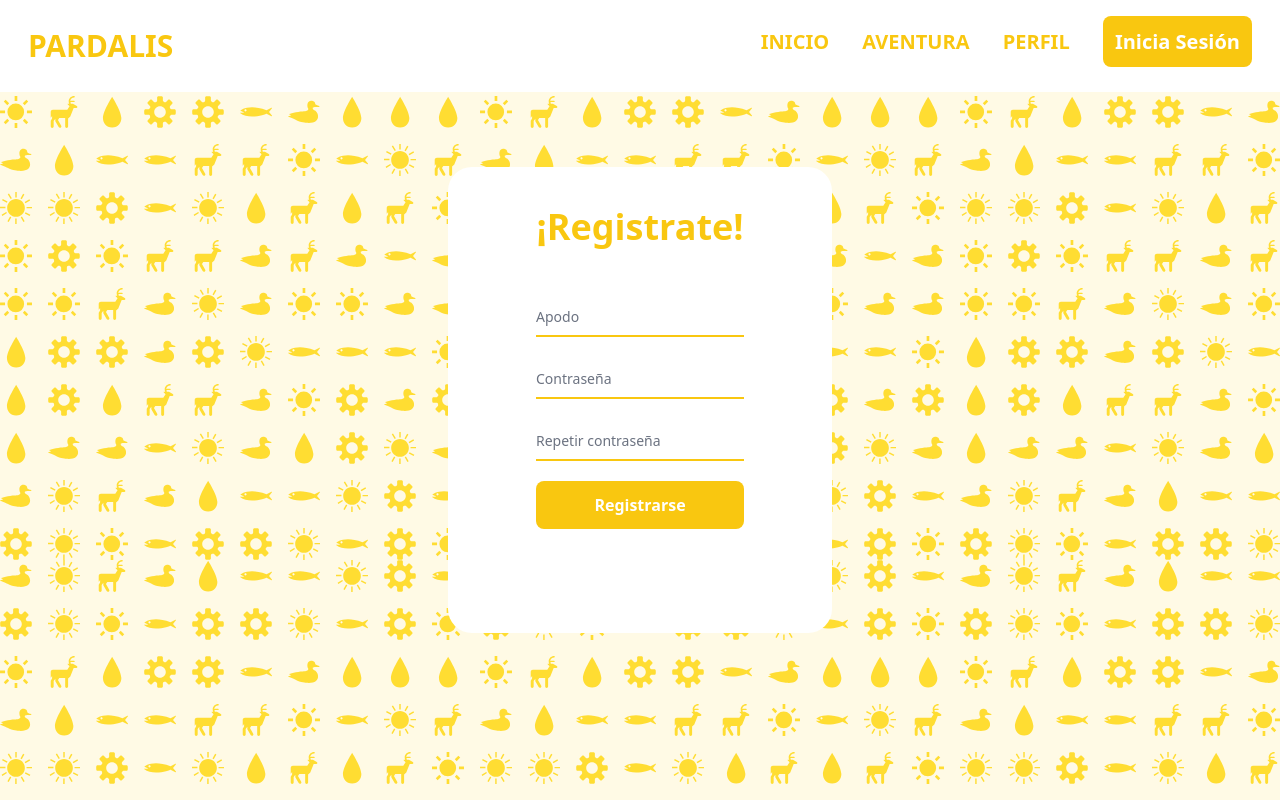
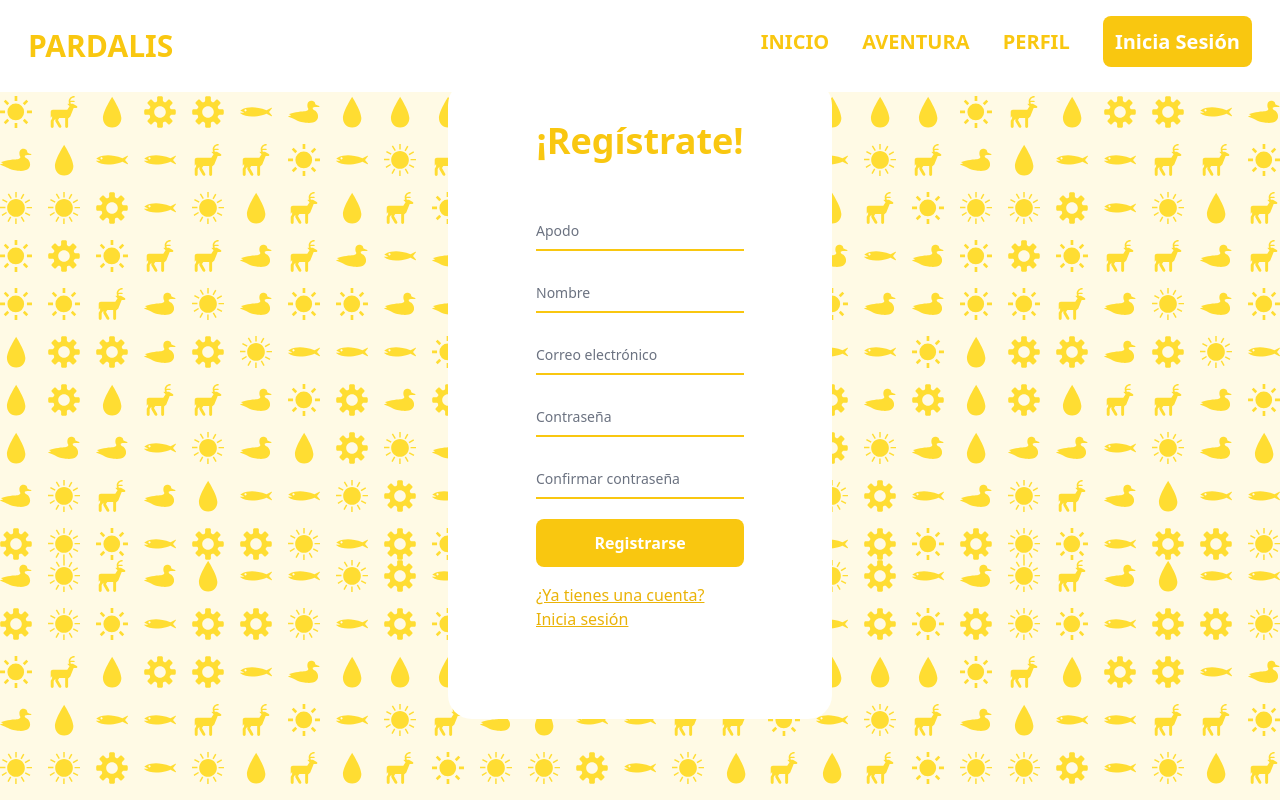
Before and after one commit to PardalisEdu/PardalisWebSite, a SvelteKit app: page /register in a window 1280 px wide. Built offline with nearby package versions, Linux system fonts and the light colour scheme.

Commit message:
[Feature] Se hizo que funcionara el registro

```diff
--- a/src/routes/register/+page.svelte
+++ b/src/routes/register/+page.svelte
@@ -1,35 +1,52 @@
 <script>
     import NavBar from '$components/NavBar.svelte';
+    import {register} from '$lib/api/auth';
+    import {goto} from '$app/navigation';
 
     let formData = {
         apodo: '',
-        password: '',
-        confirmPassword: ''
+        nombre: '',
+        correo: '',
+        contrasenna: '',
+        confirmarContrasenna: ''
     };
 
+    let error = '';
+    let loading = false;
     let passwordError = false;
 
-    // Función para validar las contraseñas
+    // Validar coincidencia de contraseñas
     $: {
-        if (formData.confirmPassword) {
-            passwordError = formData.password !== formData.confirmPassword;
+        if (formData.confirmarContrasenna) {
+            passwordError = formData.contrasenna !== formData.confirmarContrasenna;
         }
     }
 
-    /**
-     * Función para manejar la lógica del formulario
-     * @param {any} event
-     */
-    function handleSubmit(event) {
+    async function handleSubmit(event) {
         event.preventDefault();
+        error = '';
+        loading = true;
 
-        if (formData.password !== formData.confirmPassword) {
-            passwordError = true;
+        // Validar que las contraseñas coincidan
+        if (formData.contrasenna !== formData.confirmarContrasenna) {
+            error = 'Las contraseñas no coinciden';
+            loading = false;
+            return;
         }
 
-        // TODO: añadir lógica del formulario
+        try {
+            // Excluir confirmarContrasenna del objeto que se envía
+            const {confirmarContrasenna, ...registerData} = formData;
+            await register(registerData);
+
+            // Redirigir al login después de un registro exitoso
+            await goto('/login');
+        } catch (err) {
+            error = err.message;
+        } finally {
+            loading = false;
+        }
     }
-
 </script>
 
 <NavBar/>
@@ -37,39 +54,104 @@
 <main class="h-screen config grid place-content-center">
     <div class="bg-white rounded-3xl p-10 w-[30vw] h-auto">
         <div>
-            <p class="text-4xl font-bold text-center text-[#f9c710]">¡Registrate!</p>
+            <p class="text-4xl font-bold text-center text-[#f9c710]">¡Regístrate!</p>
 
             <form class="p-12" on:submit={handleSubmit}>
+                {#if error}
+                    <div class="bg-red-100 border border-red-400 text-red-700 px-4 py-3 rounded relative mb-4"
+                         role="alert">
+                        <span class="block sm:inline">{error}</span>
+                    </div>
+                {/if}
+
                 <div>
                     <div class="relative z-0 w-full mb-5 group">
-                        <input type="text" name="apodo" id="floating_apodo"
-                               class="block py-2.5 px-0 w-full text-sm text-gray-900 bg-transparent border-b-2 border-[#f9c710] focus:outline-none focus:ring-0 focus:border-[#f9c710] peer"
-                               placeholder=" " required
-                               autocomplete="off" bind:value={formData.apodo}/>
-                        <label for="floating_apodo"
-                               class="absolute text-sm text-gray-500 duration-300 transform -translate-y-6 scale-75 top-3 -z-10 origin-[0] peer-focus:text-[#f9c710] peer-placeholder-shown:scale-100 peer-placeholder-shown:translate-y-0 peer-focus:scale-75 peer-focus:-translate-y-6">
+                        <input
+                                type="text"
+                                id="floating_apodo"
+                                class="block py-2.5 px-0 w-full text-sm text-gray-900 bg-transparent border-b-2 border-[#f9c710] focus:outline-none focus:ring-0 focus:border-[#f9c710] peer"
+                                placeholder=" "
+                                required
+                                bind:value={formData.apodo}
+                                autocomplete="username"
+                        />
+                        <label
+                                for="floating_apodo"
+                                class="absolute text-sm text-gray-500 duration-300 transform -translate-y-6 scale-75 top-3 -z-10 origin-[0] peer-focus:text-[#f9c710] peer-placeholder-shown:scale-100 peer-placeholder-shown:translate-y-0 peer-focus:scale-75 peer-focus:-translate-y-6"
+                        >
                             Apodo
                         </label>
                     </div>
 
                     <div class="relative z-0 w-full mb-5 group">
-                        <input type="password" name="password" id="floating_contrasenna"
-                               class="block py-2.5 px-0 w-full text-sm text-gray-900 bg-transparent border-b-2 border-[#f9c710] focus:outline-none focus:ring-0 focus:border-[#f9c710] peer"
-                               placeholder=" " required bind:value={formData.password}/>
-                        <label for="floating_contrasenna"
-                               class="absolute text-sm text-gray-500 duration-300 transform -translate-y-6 scale-75 top-3 -z-10 origin-[0] peer-focus:text-[#f9c710] peer-placeholder-shown:scale-100 peer-placeholder-shown:translate-y-0 peer-focus:scale-75 peer-focus:-translate-y-6">
+                        <input
+                                type="text"
+                                id="floating_nombre"
+                                class="block py-2.5 px-0 w-full text-sm text-gray-900 bg-transparent border-b-2 border-[#f9c710] focus:outline-none focus:ring-0 focus:border-[#f9c710] peer"
+                                placeholder=" "
+                                required
+                                bind:value={formData.nombre}
+                                autocomplete="name"
+                        />
+                        <label
+                                for="floating_nombre"
+                                class="absolute text-sm text-gray-500 duration-300 transform -translate-y-6 scale-75 top-3 -z-10 origin-[0] peer-focus:text-[#f9c710] peer-placeholder-shown:scale-100 peer-placeholder-shown:translate-y-0 peer-focus:scale-75 peer-focus:-translate-y-6"
+                        >
+                            Nombre
+                        </label>
+                    </div>
+
+                    <div class="relative z-0 w-full mb-5 group">
+                        <input
+                                type="email"
+                                id="floating_correo"
+                                class="block py-2.5 px-0 w-full text-sm text-gray-900 bg-transparent border-b-2 border-[#f9c710] focus:outline-none focus:ring-0 focus:border-[#f9c710] peer"
+                                placeholder=" "
+                                required
+                                bind:value={formData.correo}
+                                autocomplete="email"
+                        />
+                        <label
+                                for="floating_correo"
+                                class="absolute text-sm text-gray-500 duration-300 transform -translate-y-6 scale-75 top-3 -z-10 origin-[0] peer-focus:text-[#f9c710] peer-placeholder-shown:scale-100 peer-placeholder-shown:translate-y-0 peer-focus:scale-75 peer-focus:-translate-y-6"
+                        >
+                            Correo electrónico
+                        </label>
+                    </div>
+
+                    <div class="relative z-0 w-full mb-5 group">
+                        <input
+                                type="password"
+                                id="floating_contrasenna"
+                                class="block py-2.5 px-0 w-full text-sm text-gray-900 bg-transparent border-b-2 border-[#f9c710] focus:outline-none focus:ring-0 focus:border-[#f9c710] peer"
+                                placeholder=" "
+                                required
+                                bind:value={formData.contrasenna}
+                                autocomplete="new-password"
+                        />
+                        <label
+                                for="floating_contrasenna"
+                                class="absolute text-sm text-gray-500 duration-300 transform -translate-y-6 scale-75 top-3 -z-10 origin-[0] peer-focus:text-[#f9c710] peer-placeholder-shown:scale-100 peer-placeholder-shown:translate-y-0 peer-focus:scale-75 peer-focus:-translate-y-6"
+                        >
                             Contraseña
                         </label>
                     </div>
 
                     <div class="relative z-0 w-full mb-5 group">
-                        <input type="password" name="confirmPassword" id="floating_confirmar_contrasenna"
-                               class="block py-2.5 px-0 w-full text-sm text-gray-900 bg-transparent border-b-2 border-[#f9c710] focus:outline-none focus:ring-0 focus:border-[#f9c710] peer"
-                               placeholder=" " required bind:value={formData.confirmPassword}
+                        <input
+                                type="password"
+                                id="floating_confirmar_contrasenna"
+                                class="block py-2.5 px-0 w-full text-sm text-gray-900 bg-transparent border-b-2 border-[#f9c710] focus:outline-none focus:ring-0 focus:border-[#f9c710] peer"
+                                placeholder=" "
+                                required
+                                bind:value={formData.confirmarContrasenna}
+                                autocomplete="new-password"
                         />
-                        <label for="floating_confirmar_contrasenna"
-                               class="absolute text-sm text-gray-500 duration-300 transform -translate-y-6 scale-75 top-3 -z-10 origin-[0] peer-focus:text-[#f9c710] peer-placeholder-shown:scale-100 peer-placeholder-shown:translate-y-0 peer-focus:scale-75 peer-focus:-translate-y-6">
-                            Repetir contraseña
+                        <label
+                                for="floating_confirmar_contrasenna"
+                                class="absolute text-sm text-gray-500 duration-300 transform -translate-y-6 scale-75 top-3 -z-10 origin-[0] peer-focus:text-[#f9c710] peer-placeholder-shown:scale-100 peer-placeholder-shown:translate-y-0 peer-focus:scale-75 peer-focus:-translate-y-6"
+                        >
+                            Confirmar contraseña
                         </label>
                     </div>
 
@@ -81,10 +163,19 @@
                     {/if}
                 </div>
 
-                <button type="submit"
-                        class="p-3 bg-[#f9c710] text-white rounded-lg font-bold w-full mb-4 hover:bg-[#e0b30e] transition-colors">
-                    Registrarse
+                <button
+                        type="submit"
+                        class="p-3 bg-[#f9c710] text-white rounded-lg font-bold w-full mb-4 disabled:opacity-50"
+                        disabled={loading || passwordError}
+                >
+                    {loading ? 'Registrando...' : 'Registrarse'}
                 </button>
+
+                <div class="w-full flex justify-center">
+                    <a href="/login" class="m-auto text-yellow-500 underline decoration-solid">
+                        ¿Ya tienes una cuenta? Inicia sesión
+                    </a>
+                </div>
             </form>
         </div>
     </div>
```
